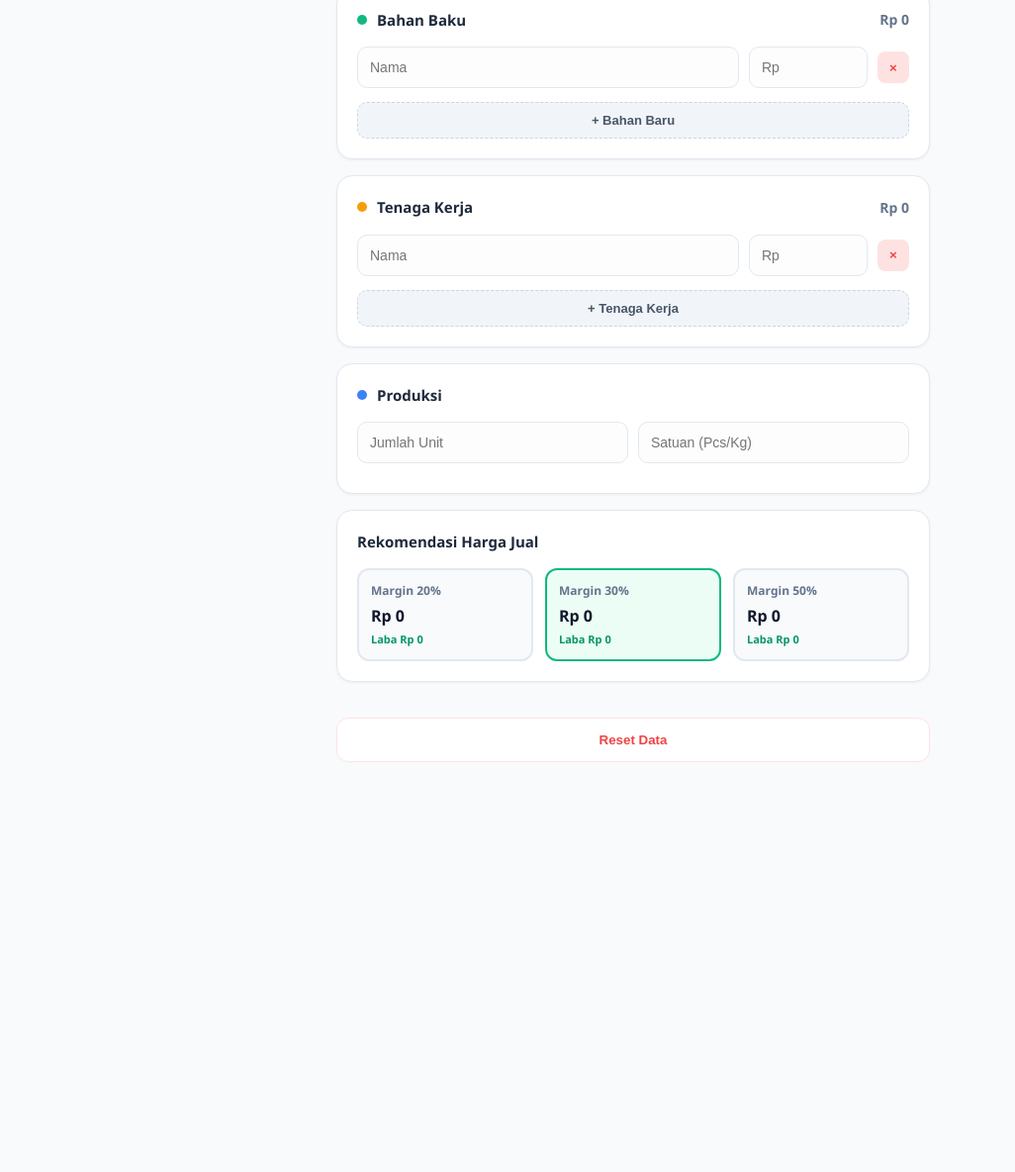
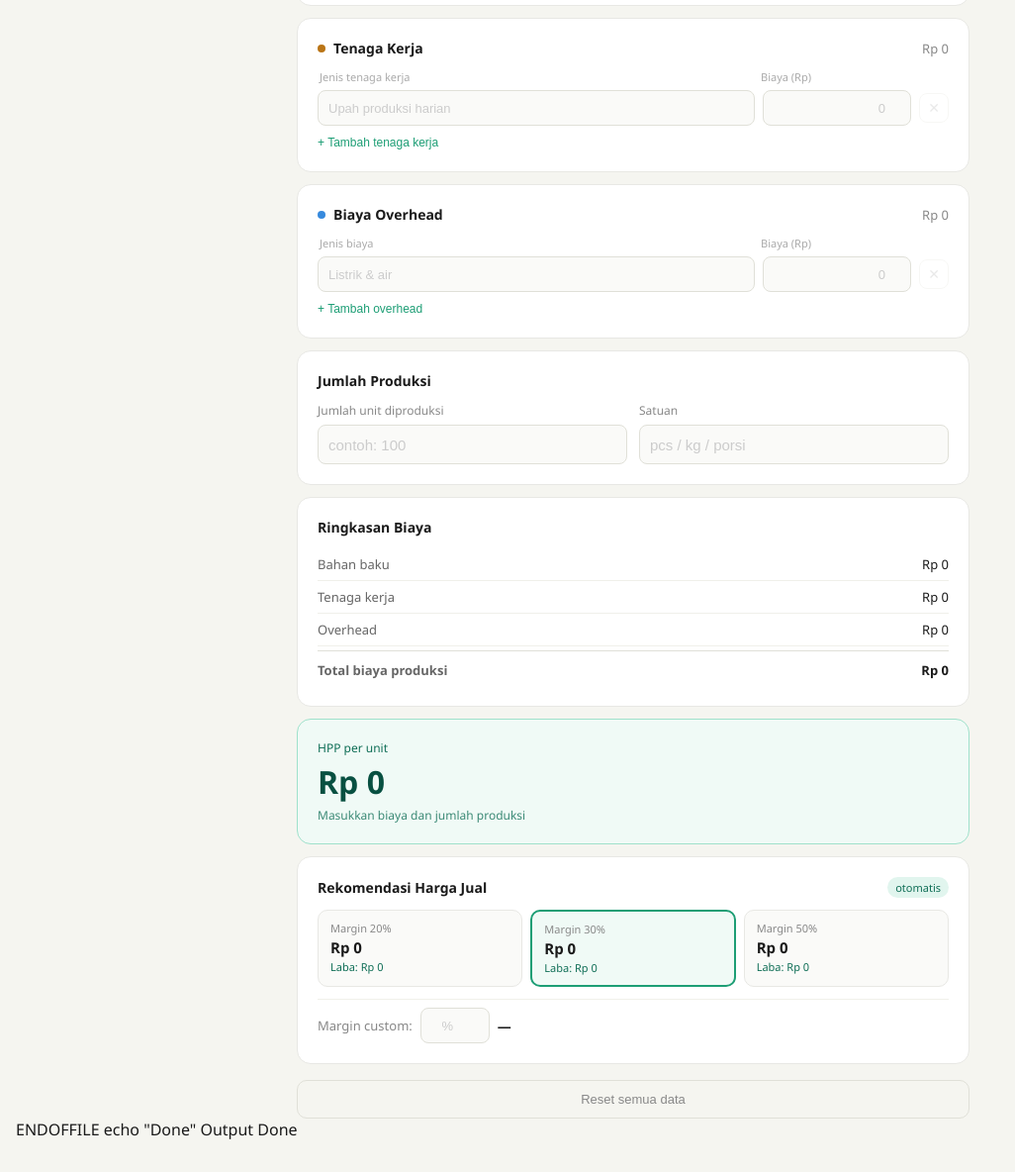
Before and after one commit to seekfree27-droid/kalkulator-hpp, a plain HTML site: page index.html in a window 1280 px wide. Shown: the part 281-1465 px from the top of the page at 99% size, without its empty margins (0-1026 px from the left). Before the commit the page ends 1071 px from the top, so only its background shows below. Drawn offline with Linux system fonts and the light colour scheme.

Commit message:
Update index.html

```diff
--- a/index.html
+++ b/index.html
@@ -1,265 +1,527 @@
+bash
 
+cat > /mnt/user-data/outputs/kalkulator-hpp-umkm.html << 'ENDOFFILE'
 <!DOCTYPE html>
 <html lang="id">
 <head>
 <meta charset="UTF-8">
 <meta name="viewport" content="width=device-width, initial-scale=1.0">
-    <title>Kalkulator HPP UMKM Pro</title>
+<title>Kalkulator HPP UMKM</title>
 <style>
   * { box-sizing: border-box; margin: 0; padding: 0; }
   body {
-            font-family: 'Segoe UI', system-ui, -apple-system, sans-serif;
-            background: #f8fafc;
+    font-family: 'Segoe UI', system-ui, sans-serif;
+    background: #f5f5f0;
     min-height: 100vh;
-            padding: 20px 15px;
-            color: #334155;
-            line-height: 1.5;
+    padding: 2rem 1rem;
+    color: #1a1a1a;
   }
   .app {
-            max-width: 600px;
+    max-width: 680px;
     margin: 0 auto;
   }
   .app-header {
-            margin-bottom: 24px;
-            text-align: center;
+    margin-bottom: 1.5rem;
   }
   .app-title {
-            font-size: 24px;
-            font-weight: 800;
-            color: #0f172a;
-            letter-spacing: -0.025em;
+    font-size: 22px;
+    font-weight: 600;
+    color: #1a1a1a;
   }
   .app-sub {
     font-size: 14px;
-            color: #64748b;
+    color: #888;
     margin-top: 4px;
   }
-
   .section-card {
     background: #ffffff;
-            border-radius: 16px;
-            padding: 20px;
-            margin-bottom: 16px;
-            box-shadow: 0 1px 3px rgba(0,0,0,0.05);
-            border: 1px solid #e2e8f0;
+    border: 1px solid #e8e8e4;
+    border-radius: 14px;
+    padding: 1.25rem;
+    margin-bottom: 12px;
   }
   .section-header {
     display: flex;
     align-items: center;
     justify-content: space-between;
-            margin-bottom: 16px;
+    margin-bottom: 12px;
   }
   .section-label {
     display: flex;
     align-items: center;
-            gap: 10px;
+    gap: 8px;
   }
-        .dot { width: 10px; height: 10px; border-radius: 50%; }
-        .dot-teal  { background: #10b981; }
-        .dot-amber { background: #f59e0b; }
-        .dot-blue  { background: #3b82f6; }
-
-        .section-title { font-size: 15px; font-weight: 700; color: #1e293b; }
-        .section-total { font-size: 14px; color: #64748b; font-weight: 600; }
-
+  .dot {
+    width: 8px;
+    height: 8px;
+    border-radius: 50%;
+  }
+  .dot-teal  { background: #1D9E75; }
+  .dot-amber { background: #BA7517; }
+  .dot-blue  { background: #378ADD; }
+  .section-title {
+    font-size: 14px;
+    font-weight: 600;
+    color: #1a1a1a;
+  }
+  .section-total {
+    font-size: 13px;
+    color: #888;
+    font-weight: 500;
+  }
+  .col-header {
+    display: grid;
+    grid-template-columns: 1fr 150px 30px;
+    gap: 8px;
+    margin-bottom: 6px;
+    padding: 0 2px;
+  }
+  .col-h {
+    font-size: 11px;
+    color: #aaa;
+  }
   .item-row {
     display: grid;
-            grid-template-columns: 1fr 120px 32px;
-            gap: 10px;
-            margin-bottom: 10px;
+    grid-template-columns: 1fr 150px 30px;
+    gap: 8px;
     align-items: center;
+    margin-bottom: 8px;
   }
   .item-input {
-            height: 42px;
-            border: 1.5px solid #e2e8f0;
-            border-radius: 10px;
-            padding: 0 12px;
-            font-size: 14px;
-            background: #fdfdfd;
+    height: 36px;
+    border: 1px solid #e0e0d8;
+    border-radius: 8px;
+    padding: 0 10px;
+    font-size: 13px;
+    background: #fafaf8;
+    color: #1a1a1a;
     width: 100%;
     outline: none;
-            transition: all 0.2s;
+    transition: border-color 0.15s;
   }
   .item-input:focus {
-            border-color: #10b981;
+    border-color: #1D9E75;
     background: #fff;
-            box-shadow: 0 0 0 3px rgba(16, 185, 129, 0.1);
   }
-
+  .item-input::placeholder { color: #ccc; }
   .del-btn {
-            width: 32px; height: 32px;
-            border: none; border-radius: 8px;
-            background: #fee2e2; color: #ef4444;
-            cursor: pointer; display: flex; align-items: center; justify-content: center;
-            font-weight: bold;
+    width: 30px;
+    height: 30px;
+    border: 1px solid #e0e0d8;
+    border-radius: 8px;
+    background: transparent;
+    cursor: pointer;
+    display: flex;
+    align-items: center;
+    justify-content: center;
+    color: #aaa;
+    font-size: 14px;
+    transition: all 0.15s;
   }
-
+  .del-btn:hover {
+    background: #fff0f0;
+    border-color: #f09595;
+    color: #E24B4A;
+  }
   .add-btn {
-            width: 100%; padding: 10px;
-            background: #f1f5f9; border: 1px dashed #cbd5e1;
-            border-radius: 10px; color: #475569;
-            font-size: 13px; font-weight: 600; cursor: pointer;
+    font-size: 12px;
+    color: #1D9E75;
+    background: transparent;
+    border: none;
+    cursor: pointer;
+    padding: 2px 0;
+    font-weight: 500;
+  }
+  .add-btn:hover { text-decoration: underline; }
+  .produksi-grid {
+    display: grid;
+    grid-template-columns: 1fr 1fr;
+    gap: 12px;
+  }
+  .field-group {
+    display: flex;
+    flex-direction: column;
+    gap: 6px;
+  }
+  .field-label {
+    font-size: 12px;
+    color: #888;
+  }
+  .hpp-highlight {
+    background: #f0faf6;
+    border: 1px solid #9FE1CB;
+    border-radius: 14px;
+    padding: 1.25rem;
+    margin-bottom: 12px;
+  }
+  .hpp-label {
+    font-size: 12px;
+    color: #0F6E56;
+    margin-bottom: 4px;
+    font-weight: 500;
+  }
+  .hpp-value {
+    font-size: 32px;
+    font-weight: 700;
+    color: #085041;
+  }
+  .hpp-sub {
+    font-size: 12px;
+    color: #0F6E56;
     margin-top: 4px;
+    opacity: 0.8;
   }
-
-        .hpp-box {
-            background: linear-gradient(135deg, #059669 0%, #10b981 100%);
-            border-radius: 16px; padding: 24px;
-            color: white; margin-bottom: 16px;
-            text-align: center;
-        }
-        .hpp-label { font-size: 13px; opacity: 0.9; font-weight: 500; margin-bottom: 4px; }
-        .hpp-value { font-size: 36px; font-weight: 800; }
-
   .margin-grid {
     display: grid;
-            grid-template-columns: repeat(auto-fit, minmax(140px, 1fr));
-            gap: 12px;
+    grid-template-columns: repeat(3, 1fr);
+    gap: 8px;
+    margin-bottom: 12px;
   }
   .margin-card {
-            background: #f8fafc; border: 2px solid #e2e8f0;
-            border-radius: 12px; padding: 12px; cursor: pointer;
-            transition: transform 0.1s;
+    background: #fafaf8;
+    border-radius: 10px;
+    padding: 10px 12px;
+    cursor: pointer;
+    border: 1px solid #e8e8e4;
+    transition: border-color 0.15s, background 0.15s;
   }
-        .margin-card:active { transform: scale(0.98); }
-        .margin-card.active { border-color: #10b981; background: #ecfdf5; }
-        .m-pct { font-size: 12px; color: #64748b; font-weight: 600; }
-        .m-price { font-size: 16px; font-weight: 700; color: #0f172a; margin: 4px 0; }
-        .m-laba { font-size: 11px; color: #059669; font-weight: 600; }
-
-        .btn-reset {
-            width: 100%; padding: 14px; border: none;
-            background: white; color: #ef4444; font-weight: 700;
-            border-radius: 12px; cursor: pointer; border: 1px solid #fee2e2;
-            margin-top: 20px;
+  .margin-card:hover { border-color: #5DCAA5; }
+  .margin-card.active {
+    border: 2px solid #1D9E75;
+    background: #f0faf6;
   }
-
-        @media print {
-            .add-btn, .del-btn, .btn-reset { display: none; }
+  .margin-pct { font-size: 11px; color: #888; }
+  .margin-price {
+    font-size: 15px;
+    font-weight: 600;
+    color: #1a1a1a;
+    margin-top: 2px;
+  }
+  .margin-laba {
+    font-size: 11px;
+    color: #0F6E56;
+    margin-top: 2px;
+  }
+  .summary-row {
+    display: flex;
+    justify-content: space-between;
+    align-items: center;
+    padding: 7px 0;
+    border-bottom: 1px solid #f0f0ea;
+  }
+  .summary-row:last-child {
+    border-bottom: none;
+    font-weight: 600;
+    margin-top: 4px;
+    padding-top: 10px;
+    border-top: 1px solid #e0e0d8;
+  }
+  .summary-label { font-size: 13px; color: #666; }
+  .summary-val   { font-size: 13px; color: #1a1a1a; }
+  .custom-margin-row {
+    display: flex;
+    align-items: center;
+    gap: 8px;
+    margin-top: 8px;
+    padding-top: 8px;
+    border-top: 1px solid #f0f0ea;
+  }
+  .custom-label {
+    font-size: 13px;
+    color: #888;
+    white-space: nowrap;
+  }
+  .custom-price-val {
+    font-size: 14px;
+    font-weight: 600;
+    color: #1a1a1a;
+    min-width: 110px;
+  }
+  .badge {
+    font-size: 11px;
+    padding: 3px 8px;
+    border-radius: 99px;
+    background: #E1F5EE;
+    color: #0F6E56;
+    font-weight: 500;
+  }
+  .reset-btn {
+    width: 100%;
+    padding: 11px;
+    border: 1px solid #e0e0d8;
+    border-radius: 10px;
+    background: transparent;
+    cursor: pointer;
+    font-size: 13px;
+    color: #888;
+    margin-top: 4px;
+    transition: background 0.15s;
+  }
+  .reset-btn:hover { background: #fafaf8; color: #E24B4A; border-color: #f09595; }
+  @media (max-width: 480px) {
+    .produksi-grid { grid-template-columns: 1fr; }
+    .margin-grid   { grid-template-columns: 1fr; }
+    .item-row      { grid-template-columns: 1fr 120px 30px; }
+    .col-header    { grid-template-columns: 1fr 120px 30px; }
+    .hpp-value     { font-size: 24px; }
   }
 </style>
 </head>
 <body>
 <div class="app">
   <div class="app-header">
-            <h1 class="app-title">Kalkulator HPP UMKM</h1>
-            <p class="app-sub">Versi PWA Ready - Mandiri & Offline</p>
+    <div class="app-title">Kalkulator HPP UMKM</div>
+    <div class="app-sub">Hitung harga pokok produksi &amp; rekomendasi harga jual otomatis</div>
   </div>
 
-        <div class="hpp-box">
-            <div class="hpp-label">HPP Per Unit</div>
-            <div class="hpp-value" id="res-hpp">Rp 0</div>
-            <div id="res-detail" style="font-size: 12px; opacity: 0.9; margin-top: 4px;">Tentukan biaya & jumlah unit</div>
+  <!-- BAHAN BAKU -->
+  <div class="section-card">
+    <div class="section-header">
+      <div class="section-label">
+        <div class="dot dot-teal"></div>
+        <span class="section-title">Bahan Baku</span>
+      </div>
+      <span class="section-total" id="total-bb">Rp 0</span>
+    </div>
+    <div class="col-header">
+      <span class="col-h">Nama bahan</span>
+      <span class="col-h">Biaya (Rp)</span>
+      <span class="col-h"></span>
+    </div>
+    <div id="list-bb"></div>
+    <button class="add-btn" onclick="addItem('bb')">+ Tambah bahan</button>
+  </div>
+
+  <!-- TENAGA KERJA -->
+  <div class="section-card">
+    <div class="section-header">
+      <div class="section-label">
+        <div class="dot dot-amber"></div>
+        <span class="section-title">Tenaga Kerja</span>
+      </div>
+      <span class="section-total" id="total-tk">Rp 0</span>
+    </div>
+    <div class="col-header">
+      <span class="col-h">Jenis tenaga kerja</span>
+      <span class="col-h">Biaya (Rp)</span>
+      <span class="col-h"></span>
+    </div>
+    <div id="list-tk"></div>
+    <button class="add-btn" onclick="addItem('tk')">+ Tambah tenaga kerja</button>
+  </div>
+
+  <!-- OVERHEAD -->
+  <div class="section-card">
+    <div class="section-header">
+      <div class="section-label">
+        <div class="dot dot-blue"></div>
+        <span class="section-title">Biaya Overhead</span>
+      </div>
+      <span class="section-total" id="total-oh">Rp 0</span>
+    </div>
+    <div class="col-header">
+      <span class="col-h">Jenis biaya</span>
+      <span class="col-h">Biaya (Rp)</span>
+      <span class="col-h"></span>
+    </div>
+    <div id="list-oh"></div>
+    <button class="add-btn" onclick="addItem('oh')">+ Tambah overhead</button>
+  </div>
+
+  <!-- JUMLAH PRODUKSI -->
+  <div class="section-card">
+    <div class="section-header">
+      <div class="section-label">
+        <span class="section-title">Jumlah Produksi</span>
+      </div>
+    </div>
+    <div class="produksi-grid">
+      <div class="field-group">
+        <span class="field-label">Jumlah unit diproduksi</span>
+        <input class="item-input" type="number" id="jumlah-unit"
+          placeholder="contoh: 100" min="1" oninput="hitung()"
+          style="height:40px; font-size:15px;">
+      </div>
+      <div class="field-group">
+        <span class="field-label">Satuan</span>
+        <input class="item-input" type="text" id="satuan"
+          placeholder="pcs / kg / porsi" oninput="hitung()"
+          style="height:40px; font-size:15px;">
+      </div>
+    </div>
+  </div>
+
+  <!-- HASIL -->
+  <div class="section-card">
+    <div class="section-title" style="margin-bottom:12px;">Ringkasan Biaya</div>
+    <div class="summary-row">
+      <span class="summary-label">Bahan baku</span>
+      <span class="summary-val" id="sum-bb">Rp 0</span>
+    </div>
+    <div class="summary-row">
+      <span class="summary-label">Tenaga kerja</span>
+      <span class="summary-val" id="sum-tk">Rp 0</span>
+    </div>
+    <div class="summary-row">
+      <span class="summary-label">Overhead</span>
+      <span class="summary-val" id="sum-oh">Rp 0</span>
+    </div>
+    <div class="summary-row">
+      <span class="summary-label">Total biaya produksi</span>
+      <span class="summary-val" id="sum-total">Rp 0</span>
+    </div>
+  </div>
+
+  <div class="hpp-highlight">
+    <div class="hpp-label">HPP per unit</div>
+    <div class="hpp-value" id="hpp-per-unit">Rp 0</div>
+    <div class="hpp-sub" id="hpp-sub">Masukkan biaya dan jumlah produksi</div>
   </div>
 
   <div class="section-card">
-            <div class="section-header">
-                <div class="section-label"><div class="dot dot-teal"></div><span class="section-title">Bahan Baku</span></div>
-                <span class="section-total" id="tot-bb">Rp 0</span>
+    <div style="display:flex; align-items:center; justify-content:space-between; margin-bottom:12px;">
+      <span class="section-title">Rekomendasi Harga Jual</span>
+      <span class="badge">otomatis</span>
     </div>
-            <div id="list-bb"></div>
-            <button class="add-btn" onclick="addItem('bb')">+ Bahan Baru</button>
-        </div>
-
-        <div class="section-card">
-            <div class="section-header">
-                <div class="section-label"><div class="dot dot-amber"></div><span class="section-title">Tenaga Kerja</span></div>
-                <span class="section-total" id="tot-tk">Rp 0</span>
-            </div>
-            <div id="list-tk"></div>
-            <button class="add-btn" onclick="addItem('tk')">+ Tenaga Kerja</button>
-        </div>
-
-        <div class="section-card">
-            <div class="section-header">
-                <div class="section-label"><div class="dot dot-blue"></div><span class="section-title">Produksi</span></div>
-            </div>
-            <div class="item-row" style="grid-template-columns: 1fr 1fr;">
-                <input type="number" class="item-input" id="inp-qty" placeholder="Jumlah Unit" oninput="hitung()">
-                <input type="text" class="item-input" id="inp-satuan" placeholder="Satuan (Pcs/Kg)" oninput="hitung()">
+    <div class="margin-grid" id="margin-grid"></div>
+    <div class="custom-margin-row">
+      <span class="custom-label">Margin custom:</span>
+      <input class="item-input" type="number" id="custom-margin"
+        placeholder="%" min="0" max="999"
+        style="width:70px; text-align:center;" oninput="hitung()">
+      <span class="custom-price-val" id="custom-price">—</span>
     </div>
   </div>
 
-        <div class="section-card">
-            <div class="section-title" style="margin-bottom:15px;">Rekomendasi Harga Jual</div>
-            <div class="margin-grid" id="margin-grid"></div>
-        </div>
-
-        <button class="btn-reset" onclick="reset()">Reset Data</button>
+  <button class="reset-btn" onclick="resetAll()">Reset semua data</button>
 </div>
 
 <script>
-        let data = { bb: [{n:'', v:0}], tk: [{n:'', v:0}] };
+const data = {
+  bb: [{nama:'', biaya:0}],
+  tk: [{nama:'', biaya:0}],
+  oh: [{nama:'', biaya:0}]
+};
+const placeholders = {
+  bb: ['Tepung terigu','Gula pasir','Telur','Mentega','Kemasan'],
+  tk: ['Upah produksi harian','Upah packing','Upah pengiriman'],
+  oh: ['Listrik & air','Gas / bahan bakar','Sewa tempat','Peralatan']
+};
+const margins = [20, 30, 50];
 let activeMargin = 30;
 
-        function fmt(v) { return 'Rp ' + Math.round(v).toLocaleString('id-ID'); }
+function fmt(n) {
+  return 'Rp ' + Math.round(n).toLocaleString('id-ID');
+}
 
-        function addItem(t) { data[t].push({n:'', v:0}); render(); }
-        function remItem(t, i) { if(data[t].length > 1) { data[t].splice(i,1); render(); hitung(); } }
+function renderList(type) {
+  const el = document.getElementById('list-' + type);
+  el.innerHTML = '';
+  data[type].forEach((item, i) => {
+    const row = document.createElement('div');
+    row.className = 'item-row';
+    const ph = placeholders[type][i % placeholders[type].length];
+    const disableDelete = data[type].length === 1;
+    row.innerHTML = `
+      <input class="item-input" type="text" placeholder="${ph}" value="${item.nama}"
+        oninput="data['${type}'][${i}].nama=this.value">
+      <input class="item-input" type="number" placeholder="0" value="${item.biaya || ''}" min="0"
+        style="text-align:right;"
+        oninput="data['${type}'][${i}].biaya=parseFloat(this.value)||0; hitung();">
+      <button class="del-btn" onclick="removeItem('${type}',${i})"
+        ${disableDelete ? 'style="opacity:0.25;pointer-events:none;"' : ''}>&#x2715;</button>
+    `;
+    el.appendChild(row);
+  });
+}
 
-        function render() {
-            ['bb', 'tk'].forEach(t => {
-                const c = document.getElementById('list-'+t);
-                c.innerHTML = '';
-                data[t].forEach((item, i) => {
-                    const r = document.createElement('div');
-                    r.className = 'item-row';
-                    r.innerHTML = `
-                        <input class="item-input" placeholder="Nama" value="${item.n}" oninput="data['${t}'][${i}].n=this.value">
-                        <input class="item-input" type="number" placeholder="Rp" value="${item.v||''}" oninput="data['${t}'][${i}].v=parseFloat(this.value)||0; hitung()">
-                        <button class="del-btn" onclick="remItem('${t}',${i})">×</button>
+function addItem(type) {
+  data[type].push({nama:'', biaya:0});
+  renderList(type);
+}
+
+function removeItem(type, i) {
+  if (data[type].length <= 1) return;
+  data[type].splice(i, 1);
+  renderList(type);
+  hitung();
+}
+
+function getTotal(type) {
+  return data[type].reduce((s, item) => s + (parseFloat(item.biaya) || 0), 0);
+}
+
+function renderMargins(hpp) {
+  const grid = document.getElementById('margin-grid');
+  grid.innerHTML = '';
+  margins.forEach(m => {
+    const harga = hpp * (1 + m / 100);
+    const laba  = harga - hpp;
+    const card  = document.createElement('div');
+    card.className = 'margin-card' + (m === activeMargin ? ' active' : '');
+    card.innerHTML = `
+      <div class="margin-pct">Margin ${m}%</div>
+      <div class="margin-price">${fmt(harga)}</div>
+      <div class="margin-laba">Laba: ${fmt(laba)}</div>
     `;
-                    c.appendChild(r);
-                });
+    card.onclick = () => { activeMargin = m; renderMargins(hpp); };
+    grid.appendChild(card);
   });
 }
 
 function hitung() {
-            const sum = t => data[t].reduce((a,b) => a + b.v, 0);
-            const tBB = sum('bb');
-            const tTK = sum('tk');
-            const qty = parseFloat(document.getElementById('inp-qty').value) || 0;
-            const sat = document.getElementById('inp-satuan').value || 'unit';
+  const tBB    = getTotal('bb');
+  const tTK    = getTotal('tk');
+  const tOH    = getTotal('oh');
+  const total  = tBB + tTK + tOH;
+  const unit   = parseInt(document.getElementById('jumlah-unit').value) || 0;
+  const satuan = document.getElementById('satuan').value || 'unit';
 
-            document.getElementById('tot-bb').innerText = fmt(tBB);
-            document.getElementById('tot-tk').innerText = fmt(tTK);
+  document.getElementById('total-bb').textContent = fmt(tBB);
+  document.getElementById('total-tk').textContent = fmt(tTK);
+  document.getElementById('total-oh').textContent = fmt(tOH);
+  document.getElementById('sum-bb').textContent   = fmt(tBB);
+  document.getElementById('sum-tk').textContent   = fmt(tTK);
+  document.getElementById('sum-oh').textContent   = fmt(tOH);
+  document.getElementById('sum-total').textContent = fmt(total);
 
-            const total = tBB + tTK;
-            const hpp = qty > 0 ? total / qty : 0;
-
-            document.getElementById('res-hpp').innerText = fmt(hpp);
-            document.getElementById('res-detail').innerText = qty > 0 ? `Total Biaya ${fmt(total)} / ${qty} ${sat}` : 'Masukkan biaya & jumlah produksi';
-
-            const grid = document.getElementById('margin-grid');
-            grid.innerHTML = '';
-            [20, 30, 50].forEach(m => {
-                const price = hpp * (1 + m/100);
-                const card = document.createElement('div');
-                card.className = `margin-card ${m === activeMargin ? 'active' : ''}`;
-                card.innerHTML = `<div class="m-pct">Margin ${m}%</div><div class="m-price">${fmt(price)}</div><div class="m-laba">Laba ${fmt(price-hpp)}</div>`;
-                card.onclick = () => { activeMargin = m; hitung(); };
-                grid.appendChild(card);
-            });
-        }
-
-        function reset() {
-            if(confirm('Hapus semua data?')) {
-                data = { bb: [{n:'', v:0}], tk: [{n:'', v:0}] };
-                document.getElementById('inp-qty').value = '';
-                document.getElementById('inp-satuan').value = '';
-                render(); hitung();
+  if (total > 0 && unit > 0) {
+    const hpp = total / unit;
+    document.getElementById('hpp-per-unit').textContent = fmt(hpp);
+    document.getElementById('hpp-sub').textContent =
+      'dari ' + unit.toLocaleString('id-ID') + ' ' + satuan + ' diproduksi';
+    renderMargins(hpp);
+    const cm = parseFloat(document.getElementById('custom-margin').value);
+    document.getElementById('custom-price').textContent =
+      (!isNaN(cm) && cm >= 0) ? fmt(hpp * (1 + cm / 100)) : '—';
+  } else {
+    document.getElementById('hpp-per-unit').textContent = 'Rp 0';
+    document.getElementById('hpp-sub').textContent = 'Masukkan biaya dan jumlah produksi';
+    renderMargins(0);
+    document.getElementById('custom-price').textContent = '—';
   }
 }
 
-        render();
+function resetAll() {
+  data.bb = [{nama:'',biaya:0}];
+  data.tk = [{nama:'',biaya:0}];
+  data.oh = [{nama:'',biaya:0}];
+  document.getElementById('jumlah-unit').value  = '';
+  document.getElementById('satuan').value        = '';
+  document.getElementById('custom-margin').value = '';
+  renderList('bb'); renderList('tk'); renderList('oh');
   hitung();
+}
 
-        // PWA Service Worker Registration
-        if ('serviceWorker' in navigator) {
-            window.addEventListener('load', () => {
-                navigator.serviceWorker.register('sw.js').catch(err => console.log('SW failed', err));
-            });
-        }
+renderList('bb');
+renderList('tk');
+renderList('oh');
+hitung();
 </script>
 </body>
 </html>
+ENDOFFILE
+echo "Done"
+Output
+
+Done
```
Lines whose indentation alone changed are shown as unchanged.
